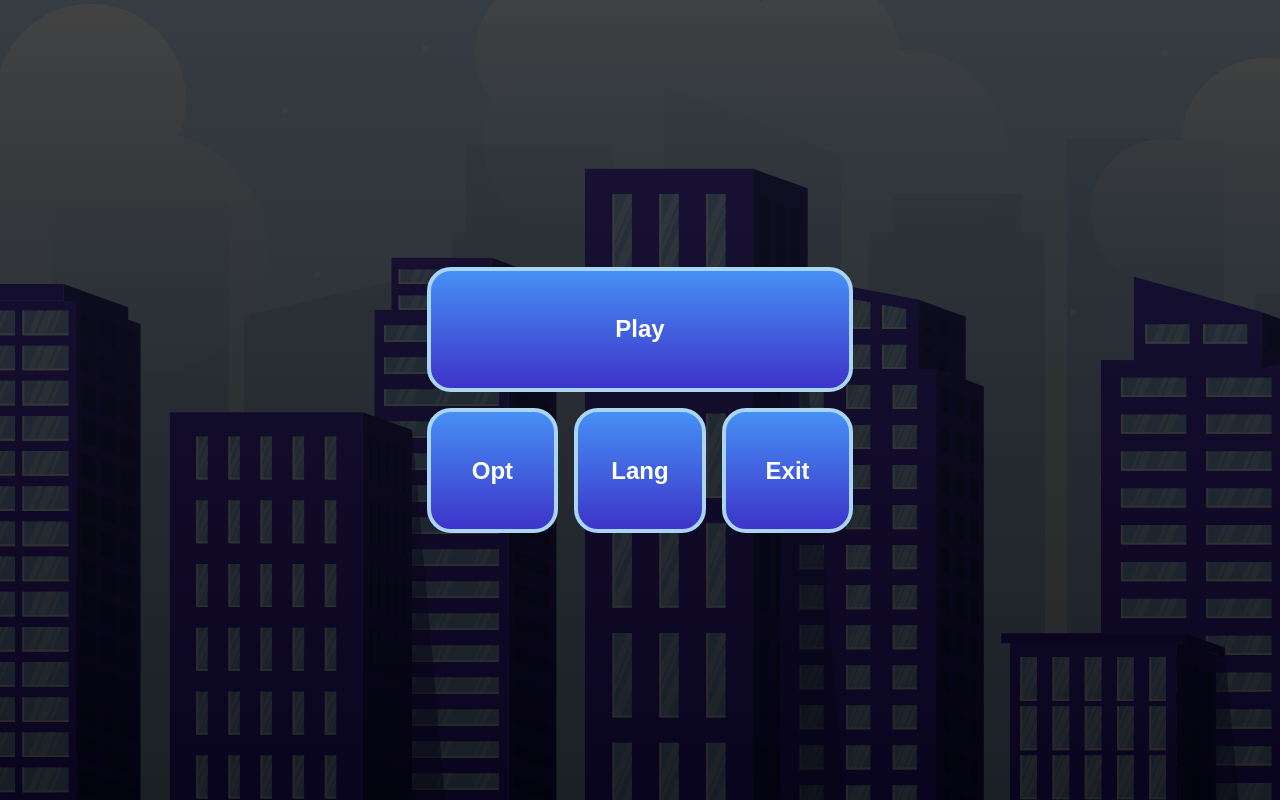
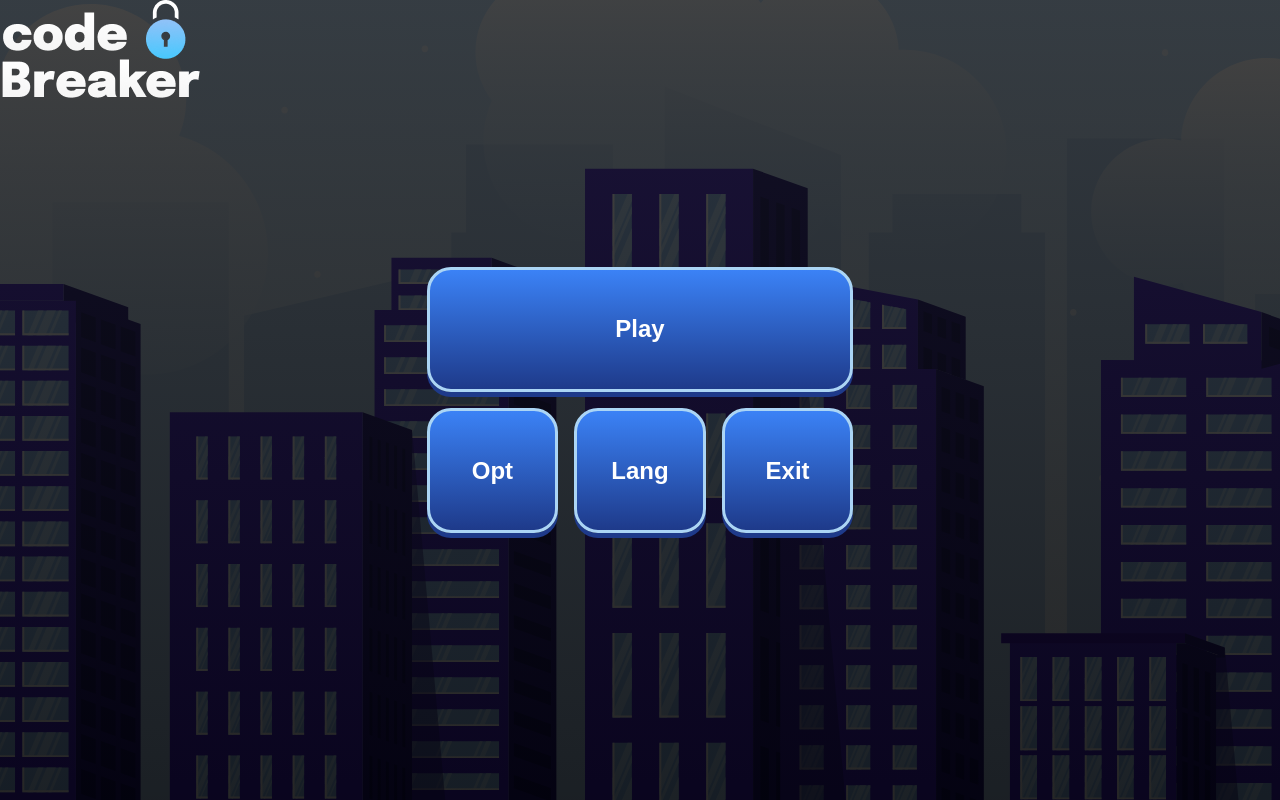
Before and after one commit to m4rcusml/btg-game-preview, a React (Vite) app: page / in a window 1280 px wide. Built offline with nearby package versions, Linux system fonts and the light colour scheme.

Commit message:
feat: Design dos buttons melhorado

```diff
--- a/src/components/buttons/Menu/style.css
+++ b/src/components/buttons/Menu/style.css
@@ -7,8 +7,37 @@
   font-size: 1.5em;
   cursor: pointer;
   transition: transform 200ms;
+  background: linear-gradient(180deg, #3b82f6, #1e3a8a);
+  border: 3px solid #ABD5F5;
+  text-align: center;
+  box-shadow: 0px 5px 0px #1e3a8a;
+  cursor: pointer;
+  transition: all 0.2s ease-in-out;
+}
+
+#menvuBtn {
+  display: block;
+  width: 220px;
+  padding: 15px;
+  margin-top: 20px;
+  font-size: 22px;
+  font-weight: bold;
+  color: white;
+  background: linear-gradient(180deg, #3b82f6, #1e3a8a);
+  border: 3px solid #ABD5F5;
+  border-radius: 15px;
+  text-align: center;
+  box-shadow: 0px 5px 0px #1e3a8a;
+  cursor: pointer;
+  transition: all 0.2s ease-in-out;
 }
 
 #menuBtn:hover {
-  transform: scale(1.05);
+  transform: translateY(-3px);
+  box-shadow: 0px 8px 0px #1e3a8a;
 }
+
+#menuBtn:active {
+  transform: translateY(4px);
+  box-shadow: 0px 2px 0px #1e3a8a;
+}
--- a/src/pages/Menu/index.tsx
+++ b/src/pages/Menu/index.tsx
@@ -1,5 +1,6 @@
 import { useNavigate } from 'react-router';
 import { MenuButton } from '../../components/buttons/Menu';
+import logo from '../../assets/novaLogo.png';
 import './style.css';
 
 export function Menu() {
@@ -7,6 +8,10 @@ export function Menu() {
 
   return (
     <main id="menu">
+      <div className="logo">
+        <img src={logo} alt="Logo" />
+      </div>
+
       <div className="buttons">
         <MenuButton label='Play' />
 
```
Also changed, not shown: src/assets/novaLogo.png (added).
